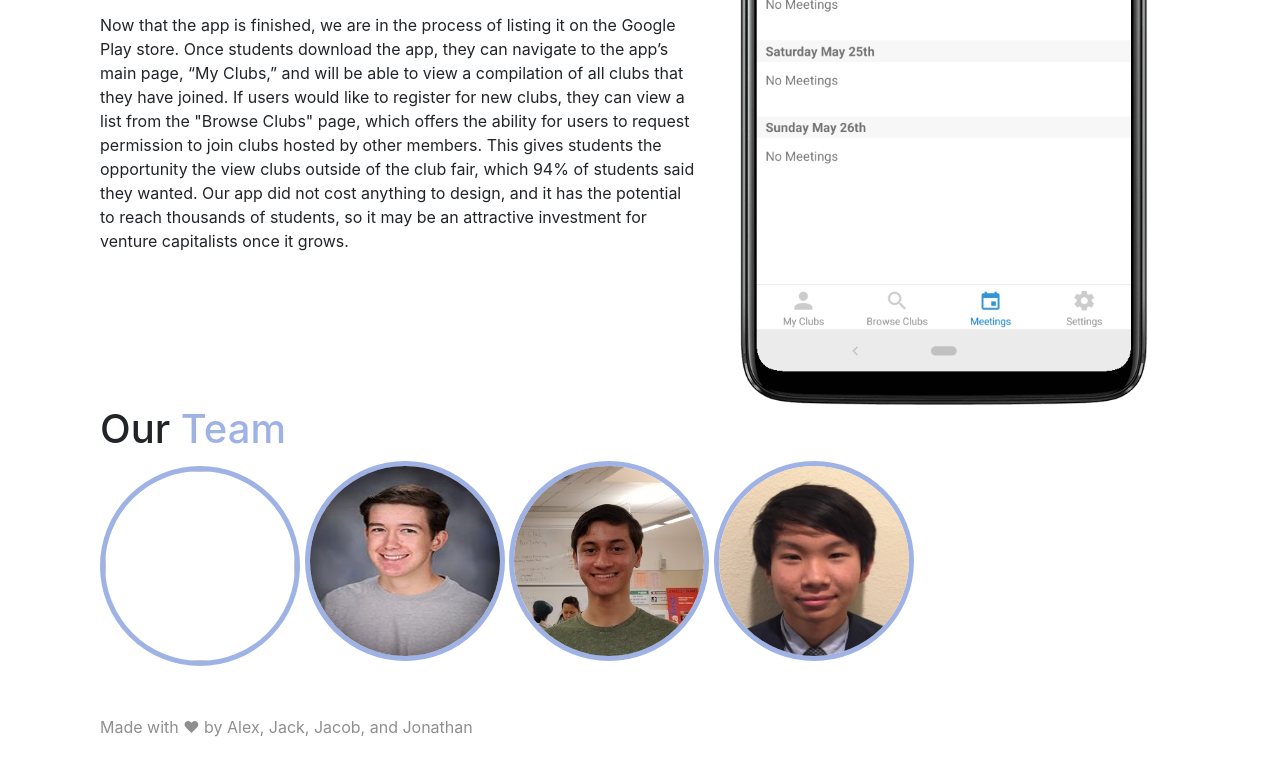
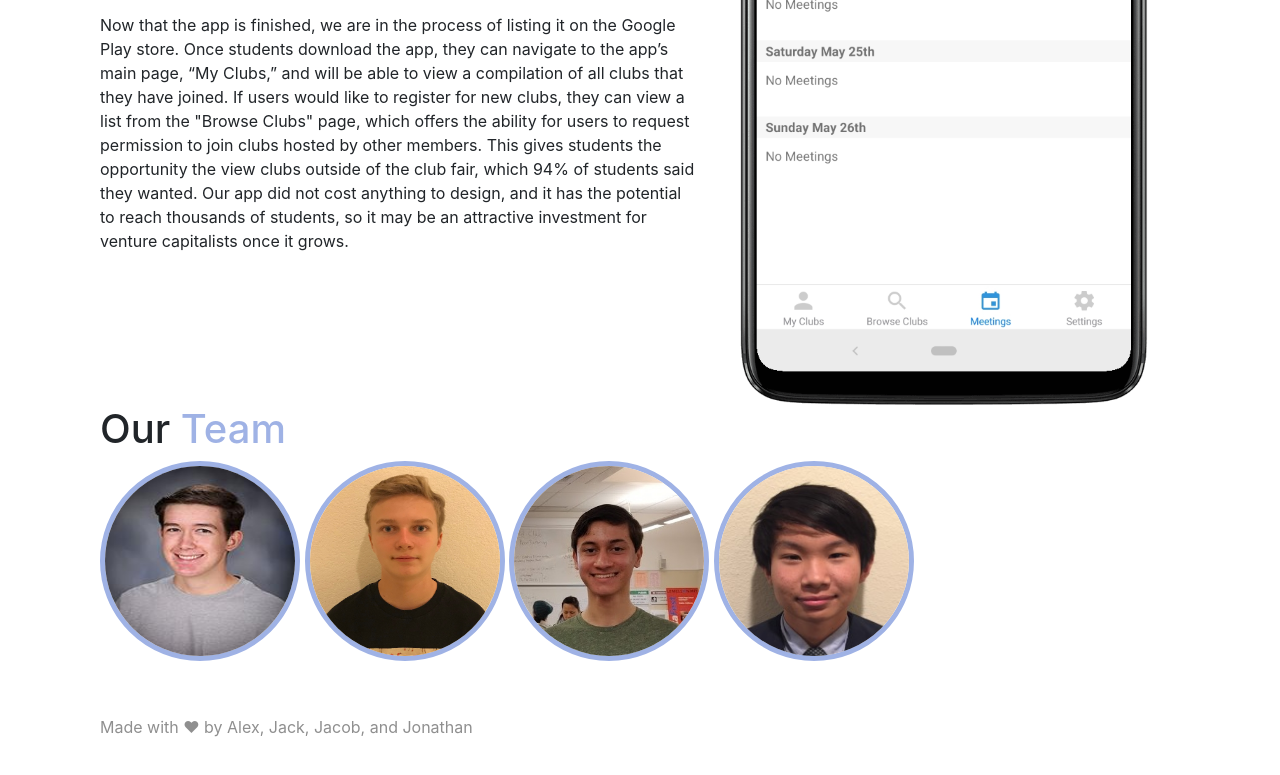
Before and after one commit to clubhubapp/clubhubapp.github.io, a plain HTML site: page index.html in a window 1280 px wide. Shown: the part 1667-2442 px from the top of the page. Drawn offline with Linux system fonts and the light colour scheme.

Commit message:
more pics pt 3

```diff
--- a/index.html
+++ b/index.html
@@ -55,13 +55,13 @@
     <div class="col-md-12" id="team">
       <h1>Our <span class="light-purple">Team</span></h1>
       <div class="profile-picture">
-        <img src="" />
+        <img src="media/alex.jpg" />
         <div class="overlay">
           <div class="text">Alex Baker</div>
         </div>
       </div>
       <div class="profile-picture">
-        <img src="media/alex.jpg"/>
+        <img src="media/jack.jpeg.JPG"/>
         <div class="overlay">
           <div class="text">Jack LeValley</div>
         </div>
```
